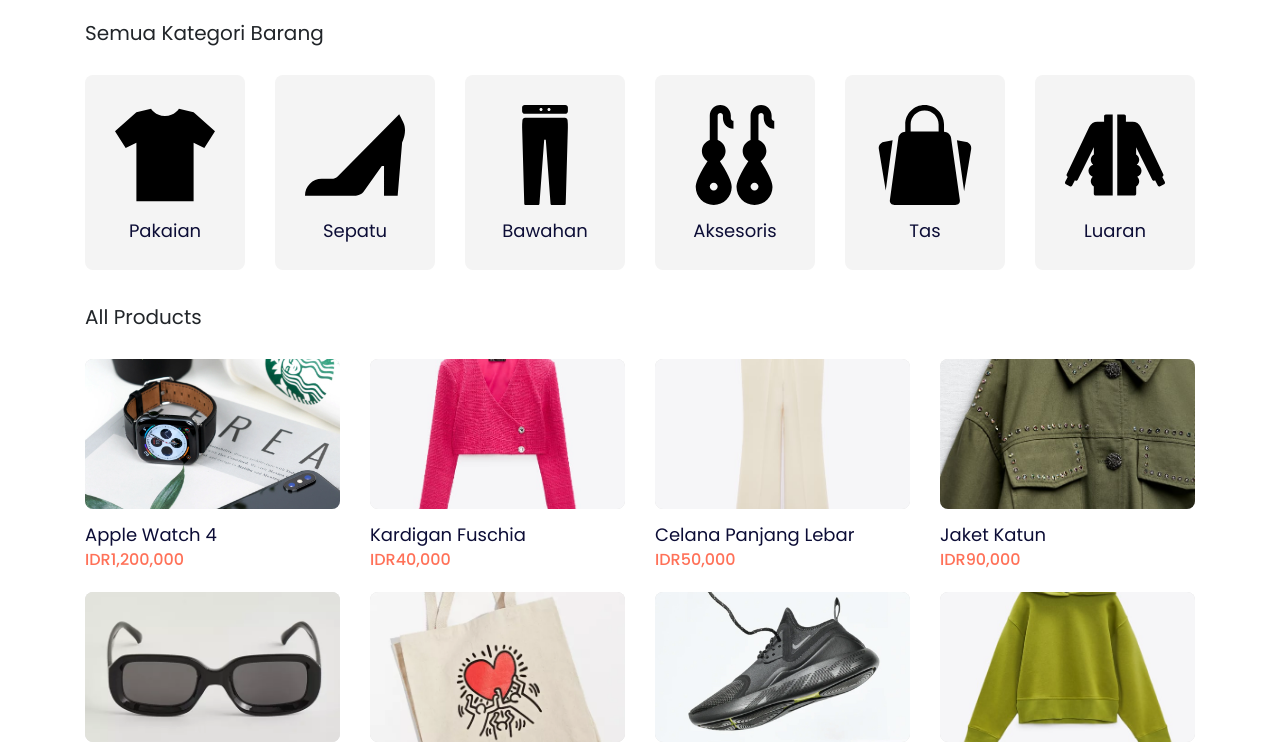
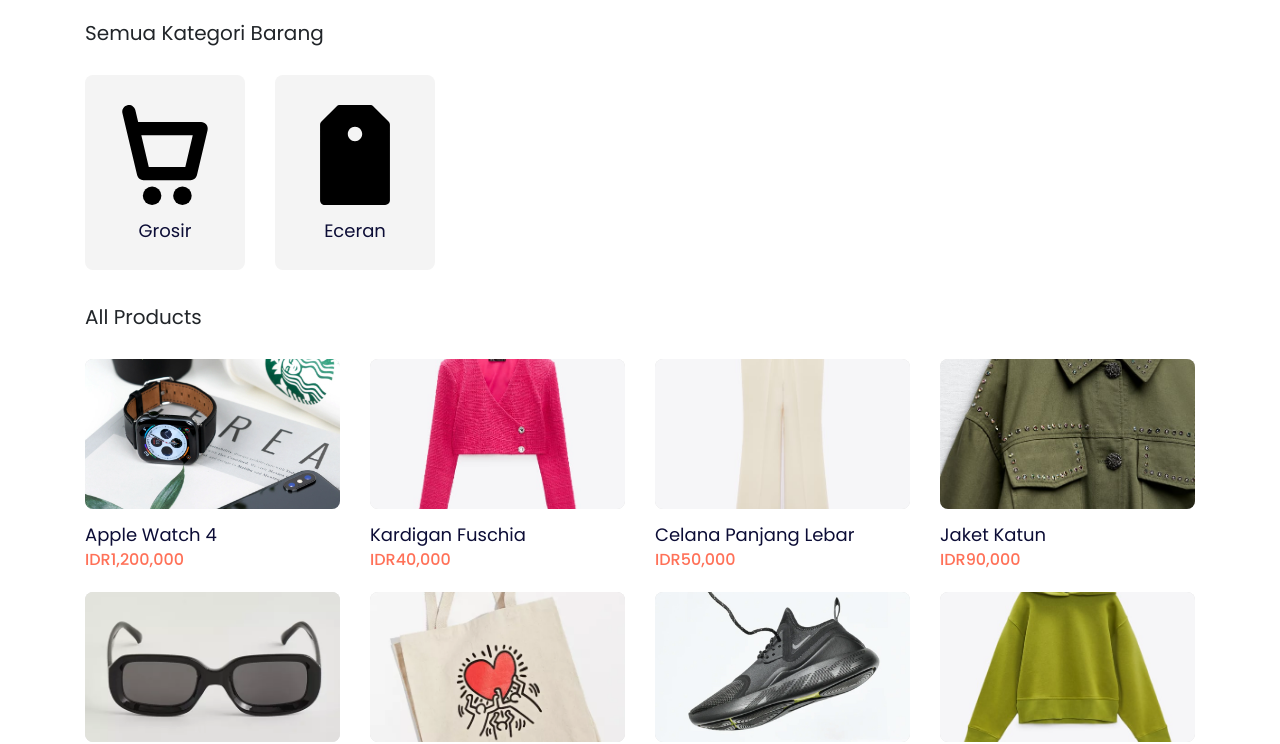
Before and after one commit to mintup29/ThrippyThriftShop, a plain HTML site: page categories_bener.html in a window 1280 px wide. Shown: the part 79-823 px from the top of the page. Drawn offline with nearby package versions, Linux system fonts and the light colour scheme.

Commit message:
kategori

```diff
--- a/categories_bener.html
+++ b/categories_bener.html
@@ -77,16 +77,16 @@
               data-aos="fade-up"
               data-aos-delay="100"
             >
-              <a class="component-categories d-block" href="categories_pakaian.html">
+              <a class="component-categories d-block" href="#">
                 <div class="categories-image">
                   <img
-                    src="images/shirt-svgrepo-com.svg"
-                    alt="Pakaian"
+                    src="images/ecommerce-shopping-cart-svgrepo-com.svg"
+                    alt="Grosir"
                     class="w-100"
                   />
                 </div>
                 <p class="categories-text">
-                  Pakaian
+                  Grosir
                 </p>
               </a>
             </div>
@@ -95,91 +95,21 @@
               data-aos="fade-up"
               data-aos-delay="200"
             >
-              <a class="component-categories d-block" href="categories_sepatu.html">
+              <a class="component-categories d-block" href="#">
                 <div class="categories-image">
                   <img
-                    src="images/high-heels-svgrepo-com.svg"
-                    alt="Sepatu"
+                    src="images/price-tag-svgrepo-com.svg"
+                    alt="Eceran"
                     class="w-100"
                   />
                 </div>
                 <p class="categories-text">
-                  Sepatu
+                  Eceran
                 </p>
               </a>
             </div>
-            <div
-              class="col-6 col-md-3 col-lg-2"
-              data-aos="fade-up"
-              data-aos-delay="300"
-            >
-              <a class="component-categories d-block" href="categories_bawahan.html">
-                <div class="categories-image">
-                  <img
-                    src="images/pants-svgrepo-com.svg"
-                    alt="Bawahan"
-                    class="w-100"
-                  />
-                </div>
-                <p class="categories-text">
-                  Bawahan
-                </p>
-              </a>
-            </div>
-            <div
-              class="col-6 col-md-3 col-lg-2"
-              data-aos="fade-up"
-              data-aos-delay="400"
-            >
-              <a class="component-categories d-block" href="categories_aksesoris.html">
-                <div class="categories-image">
-                  <img
-                    src="images/aksesoris.svg"
-                    alt="Aksesoris"
-                    class="w-100"
-                  />
-                </div>
-                <p class="categories-text">
-                  Aksesoris
-                </p>
-              </a>
-            </div>
-            <div
-              class="col-6 col-md-3 col-lg-2"
-              data-aos="fade-up"
-              data-aos-delay="500"
-            >
-              <a class="component-categories d-block" href="#">
-                <div class="categories-image">
-                  <img
-                    src="images/tas.svg"
-                    alt="Tas"
-                    class="w-100"
-                  />
-                </div>
-                <p class="categories-text">
-                  Tas
-                </p>
-              </a>
-            </div>
-            <div
-              class="col-6 col-md-3 col-lg-2"
-              data-aos="fade-up"
-              data-aos-delay="600"
-            >
-              <a class="component-categories d-block" href="#">
-                <div class="categories-image">
-                  <img
-                    src="images/luaran.svg"
-                    alt="Luaran"
-                    class="w-100"
-                  />
-                </div>
-                <p class="categories-text">
-                  Luaran
-                </p>
-              </a>
-            </div>
+
+
           </div>
         </div>
       </section>
```
Also changed, not shown: images/ecommerce-shopping-cart-svgrepo-com.svg (added), images/price-tag-svgrepo-com.svg (added).
